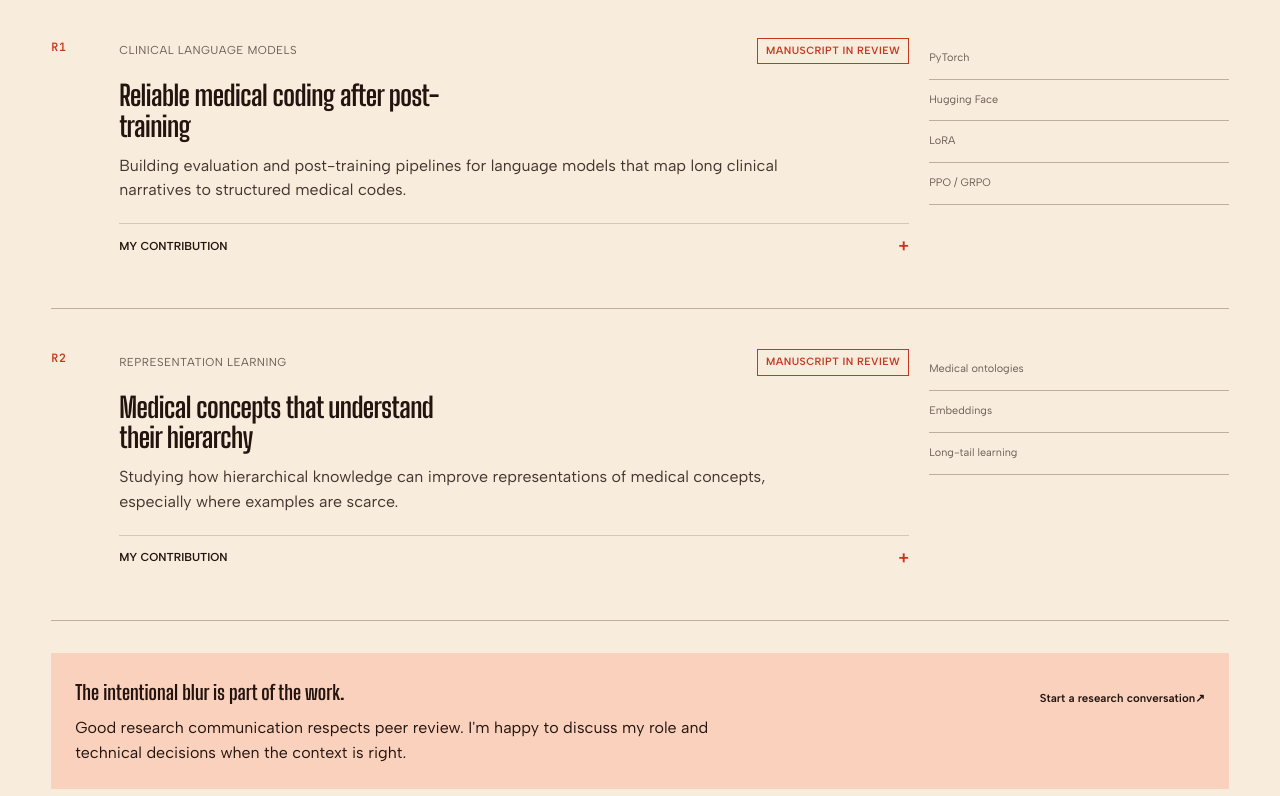
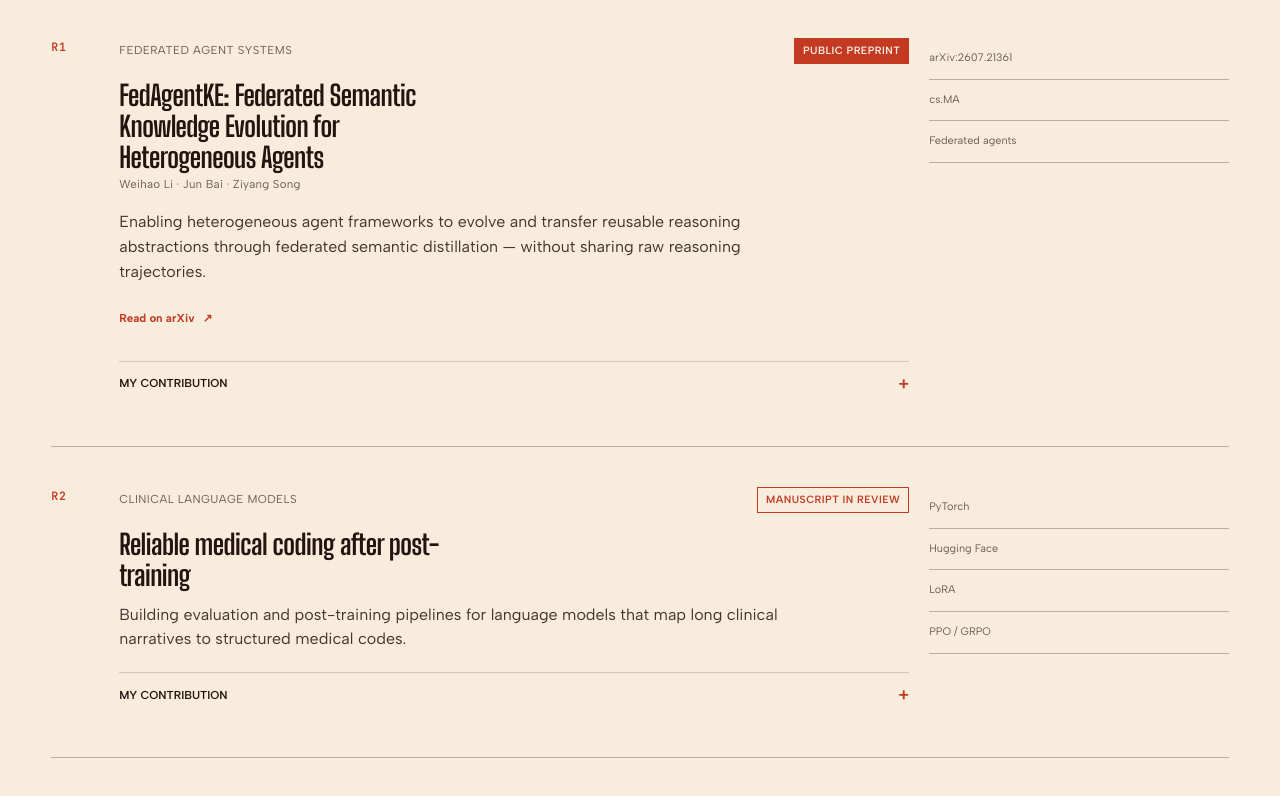
Before and after one commit to kesfc/kesfc.github.io, a Next.js app: page / in a window 1280 px wide. Shown: the part 981-1777 px from the top of the page. Built offline with nearby package versions, Linux system fonts and the light colour scheme; no server answers.

Commit message:
Add FedAgentKE arXiv preprint

```diff
--- a/app/globals.css
+++ b/app/globals.css
@@ -355,7 +355,7 @@ main,
   text-transform: uppercase;
 }
 
-.review-status {
+.research-status {
   border: var(--rule-hair) solid var(--color-accent);
   color: var(--color-accent);
   font-family: var(--font-label);
@@ -365,6 +365,11 @@ main,
   padding: var(--space-1) var(--space-2);
   text-transform: uppercase;
   white-space: nowrap;
+}
+
+.research-status.is-public {
+  background: var(--color-accent);
+  color: var(--color-accent-ink);
 }
 
 .research-row h3,
@@ -388,6 +393,34 @@ main,
   color: var(--color-ink-2);
   margin-block-end: var(--space-3);
   max-width: var(--measure);
+}
+
+.research-row__main > .paper-authors {
+  color: var(--color-muted);
+  font-family: var(--font-label);
+  font-size: var(--text-xs);
+  letter-spacing: 0.02em;
+  margin-block: calc(var(--space-2) * -1) var(--space-4);
+}
+
+.paper-link {
+  align-items: center;
+  color: var(--color-accent);
+  display: inline-flex;
+  font-family: var(--font-label);
+  font-size: var(--text-xs);
+  font-weight: 700;
+  gap: var(--space-2);
+  line-height: 1;
+  min-height: 44px;
+  white-space: nowrap;
+}
+
+.paper-link:hover,
+.paper-link:focus-visible {
+  text-decoration-line: underline;
+  text-decoration-thickness: 2px;
+  text-underline-offset: 2px;
 }
 
 .research-row details {
--- a/app/page.tsx
+++ b/app/page.tsx
@@ -1,6 +1,19 @@
 const researchTracks = [
   {
     lane: "R1",
+    field: "Federated agent systems",
+    title: "FedAgentKE: Federated Semantic Knowledge Evolution for Heterogeneous Agents",
+    summary:
+      "Enabling heterogeneous agent frameworks to evolve and transfer reusable reasoning abstractions through federated semantic distillation — without sharing raw reasoning trajectories.",
+    contribution:
+      "First author · Led the problem formulation, system design, multi-framework evaluation, and paper development.",
+    stack: ["arXiv:2607.21361", "cs.MA", "Federated agents"],
+    status: "Public preprint",
+    authors: "Weihao Li · Jun Bai · Ziyang Song",
+    href: "https://arxiv.org/abs/2607.21361",
+  },
+  {
+    lane: "R2",
     field: "Clinical language models",
     title: "Reliable medical coding after post-training",
     summary:
@@ -8,9 +21,10 @@ const researchTracks = [
     contribution:
       "Training infrastructure, distributed inference, evaluation design, and CUDA-level troubleshooting across open-weight model families.",
     stack: ["PyTorch", "Hugging Face", "LoRA", "PPO / GRPO"],
+    status: "Manuscript in review",
   },
   {
-    lane: "R2",
+    lane: "R3",
     field: "Representation learning",
     title: "Medical concepts that understand their hierarchy",
     summary:
@@ -18,6 +32,7 @@ const researchTracks = [
     contribution:
       "Ontology construction, multi-level concept alignment, embedding aggregation, and structure-aware analysis.",
     stack: ["Medical ontologies", "Embeddings", "Long-tail learning"],
+    status: "Manuscript in review",
   },
 ];
 
@@ -145,9 +160,9 @@ export default function Home() {
           <header className="section-inline">
             <h2 id="research-title">Research</h2>
             <p>
-              Current questions, carefully shared. Manuscripts are under peer
-              review, so this index omits unpublished titles, results, and
-              collaborator details.
+              One preprint is now public. Ongoing manuscripts remain under peer
+              review, so their titles, results, and collaborator details stay
+              intentionally out of this index.
             </p>
           </header>
 
@@ -158,10 +173,24 @@ export default function Home() {
                 <div className="research-row__main">
                   <div className="row-topline">
                     <span>{track.field}</span>
-                    <span className="review-status">Manuscript in review</span>
+                    <span className={`research-status ${track.href ? "is-public" : ""}`}>
+                      {track.status}
+                    </span>
                   </div>
-                  <h3>{track.title}</h3>
+                  <h3>
+                    {track.href ? (
+                      <a href={track.href} target="_blank" rel="noreferrer">
+                        {track.title}
+                      </a>
+                    ) : track.title}
+                  </h3>
+                  {track.authors ? <p className="paper-authors">{track.authors}</p> : null}
                   <p>{track.summary}</p>
+                  {track.href ? (
+                    <a className="paper-link" href={track.href} target="_blank" rel="noreferrer">
+                      Read on arXiv <span aria-hidden="true">↗</span>
+                    </a>
+                  ) : null}
                   <details>
                     <summary>
                       My contribution
@@ -179,9 +208,10 @@ export default function Home() {
 
           <aside className="review-note">
             <p>
-              <strong>The intentional blur is part of the work.</strong> Good
-              research communication respects peer review. I&apos;m happy to
-              discuss my role and technical decisions when the context is right.
+              <strong>Public when it can be, private when it should be.</strong>
+              FedAgentKE is linked in full above. For work still in review, I
+              share the question and my contribution without exposing
+              unpublished details.
             </p>
             <a href="mailto:weihaoli2027@u.northwestern.edu?subject=Research%20conversation">
               Start a research conversation <span aria-hidden="true">↗</span>
```
